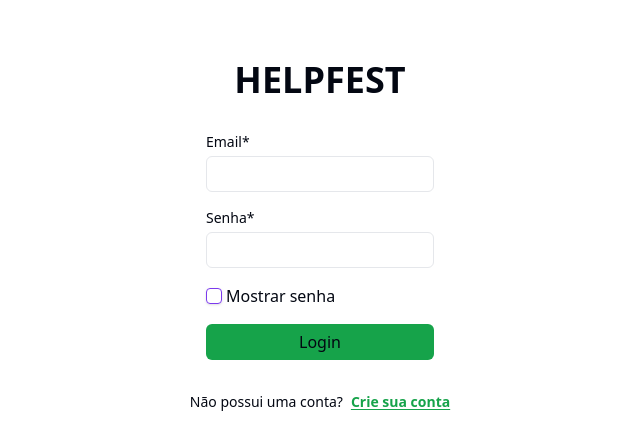
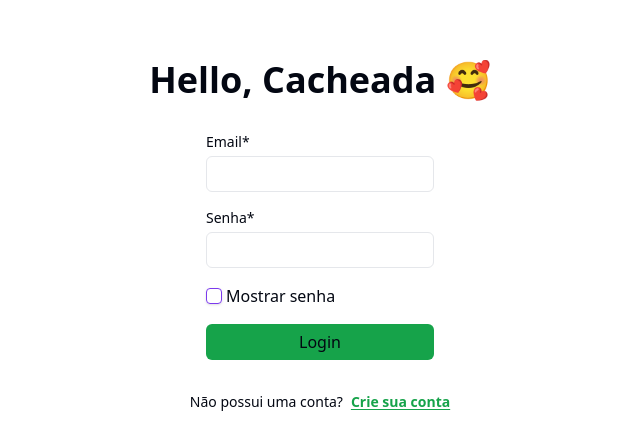
Before and after one commit to NathanHermes/Helpfest, a React (Vite) app in the folder frontend/: page /login in a window 1280 px wide. Shown: the part 164-610 px from the top of the page, without its empty margins (320-960 px from the left). Built offline with nearby package versions, Linux system fonts and the light colour scheme.

Commit message:
chore: Make a surprise

```diff
--- a/frontend/src/pages/Login.tsx
+++ b/frontend/src/pages/Login.tsx
@@ -54,7 +54,7 @@ export const Login = () => {
 
   return (
     <main className="flex flex-col items-center justify-center rounded-md p-4 gap-8">
-      <h1 className="text-4xl font-black">HELPFEST</h1>
+      <h1 className="text-4xl font-black">Hello, Cacheada 🥰</h1>
 
       <section className='flex flex-col items-center justify-center gap-8'>
         <form onSubmit={handleSubmit(handleLogin)} className='flex flex-col items-center justify-center gap-4'>
```
